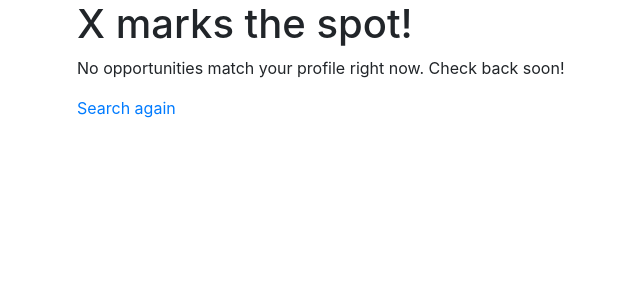
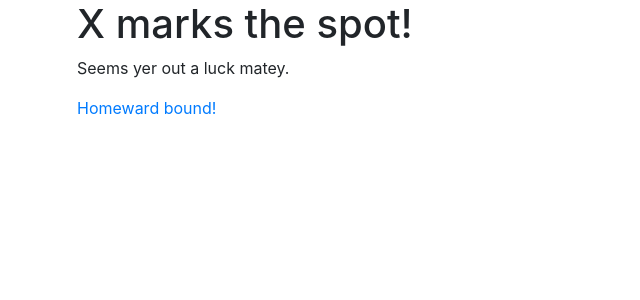
Before and after one commit to babyshark948474-pixel/Spyglass, a Flask app: template Website/templates/results.html in a window 1280 px wide. Shown: the part 56-356 px from the top of the page, without its empty margins (8-648 px from the left). Run offline with Flask 3, Linux system fonts and the light colour scheme; the template is opened without the code that fills it, so the values that code supplies are empty; some libraries are stand-ins or nearby versions.

Commit message:
wording changes

```diff
--- a/Website/templates/browse.html
+++ b/Website/templates/browse.html
@@ -1,5 +1,5 @@
 {% extends "base.html" %}
-{% block title %}Browse{% endblock %}
+{% block title %}Treasure map{% endblock %}
 {% block content %}
 <h1>Look for the treasure ye seek!</h1>
 
--- a/Website/templates/results.html
+++ b/Website/templates/results.html
@@ -46,9 +46,9 @@
     {% endfor %}
 </div>
   {% else %}
-    <p>No opportunities match your profile right now. Check back soon!</p>
+    <p>Seems yer out a luck matey.</p>
   {% endif %}
 
 
-<a href="/">Search again</a>
+<a href="/">Homeward bound!</a>
 {% endblock %}
```
